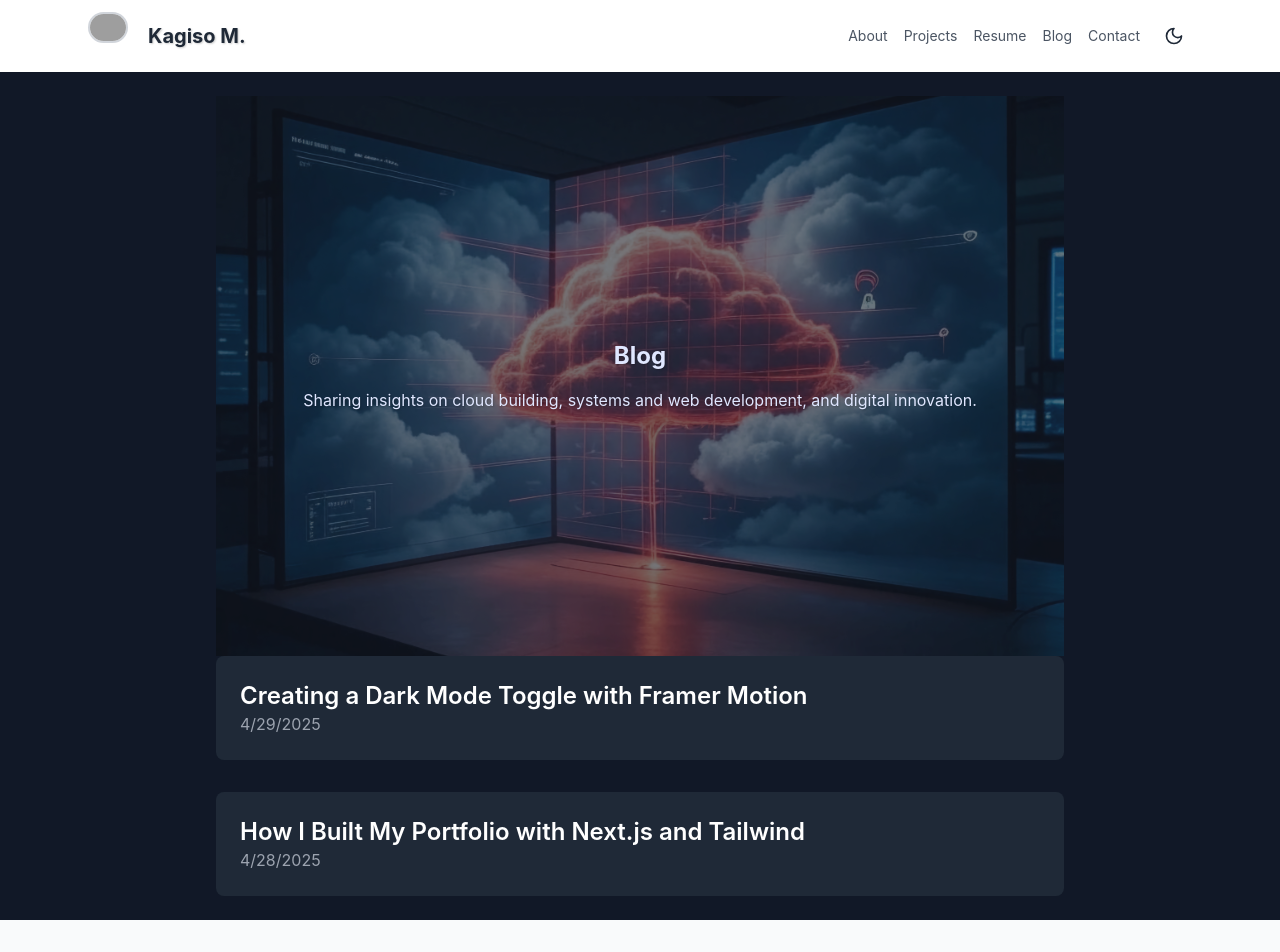
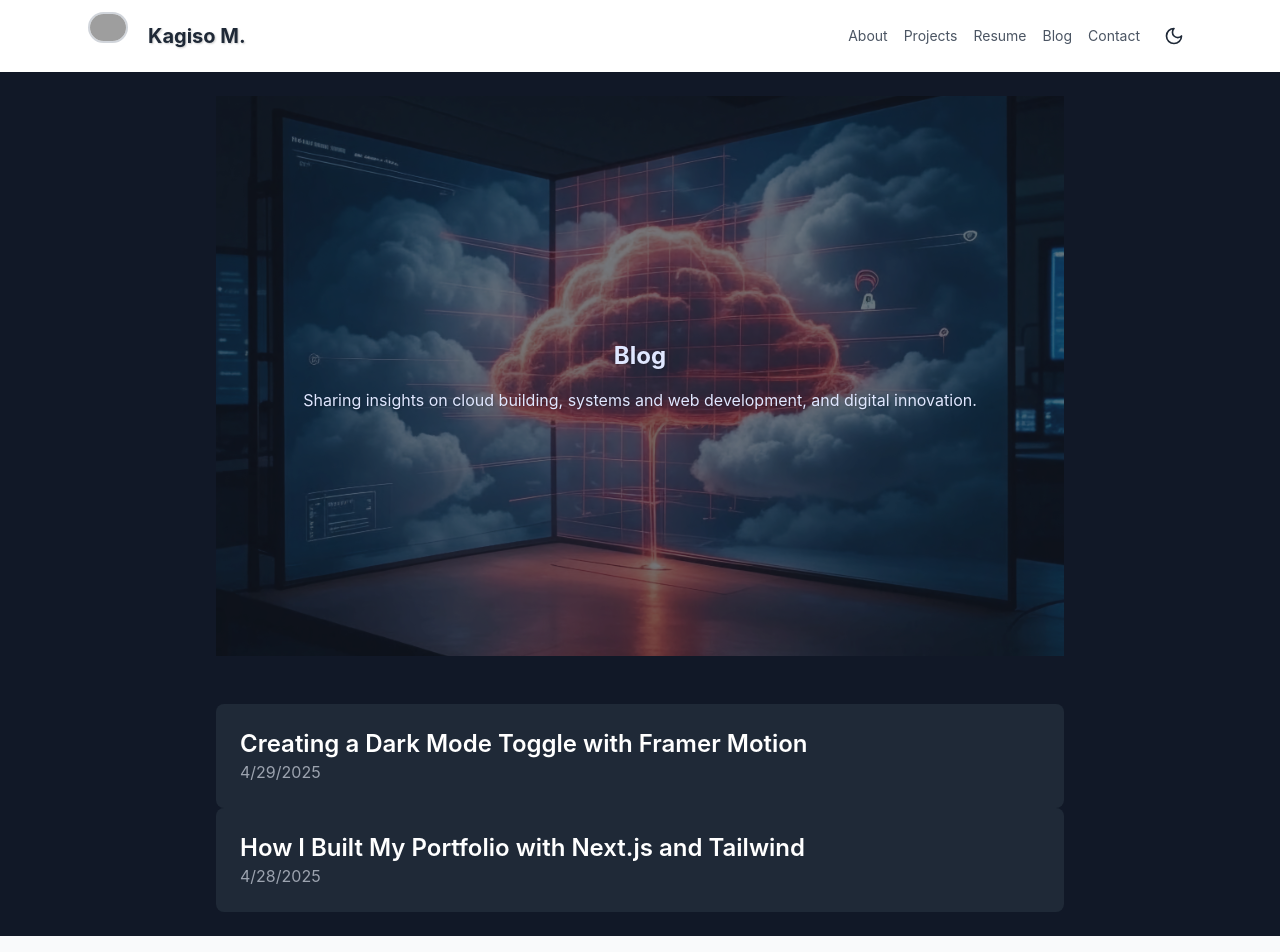
Before and after one commit to MrSpecks/MrSpecks-, a Next.js app in the folder portfolio/: page /blog/Blog in a window 1280 px wide. Shown: the top 952 px of the page. Built offline with nearby package versions, Linux system fonts and the light colour scheme; grey boxes are pictures that could not be loaded.

Commit message:
spacing problem fixed

```diff
--- a/portfolio/pages/blog/Blog.tsx
+++ b/portfolio/pages/blog/Blog.tsx
@@ -58,7 +58,7 @@ export default function Blog({ allPostsData }: BlogProps) {
         </div>
         </section>
 
-        <div className="space-y-8">
+        <div className="mt-12 mb-12space-y-8">
           {allPostsData.map(({ slug, title, date }) => (
             <motion.div
               key={slug}
```
